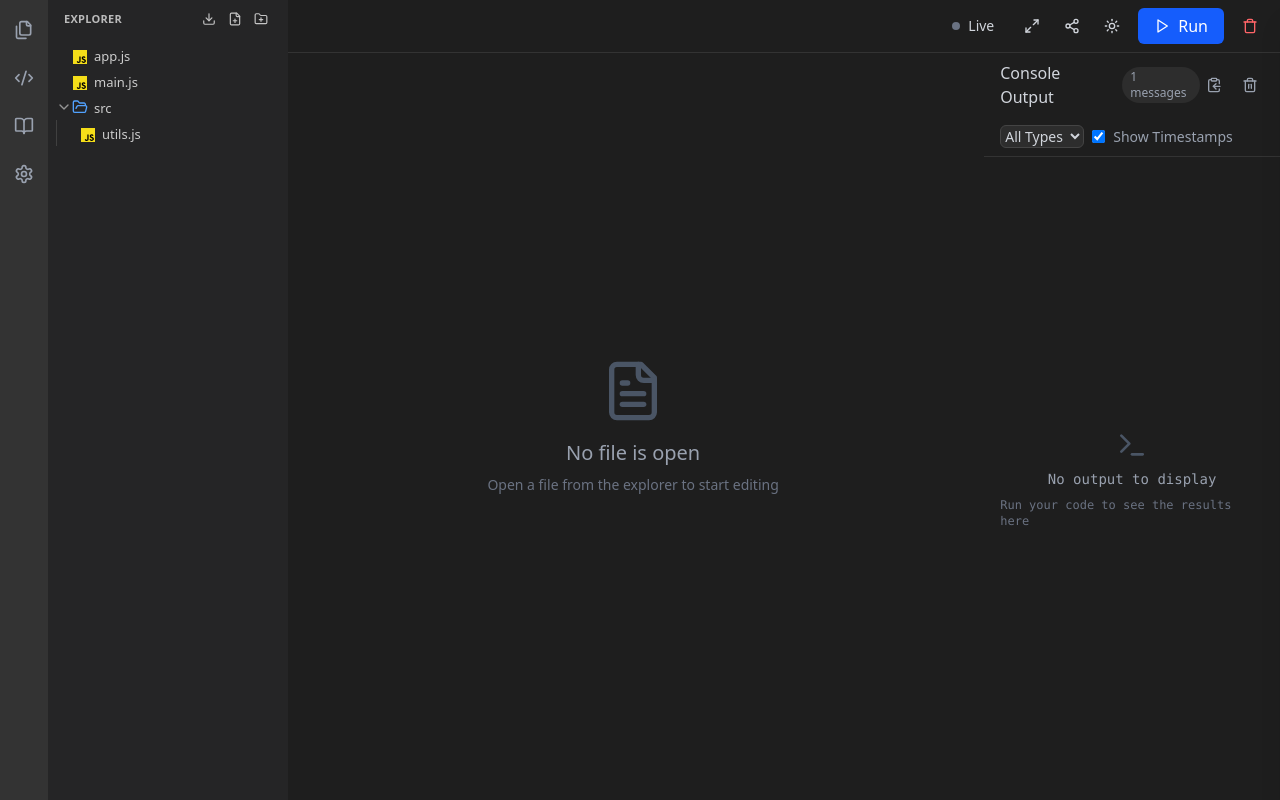
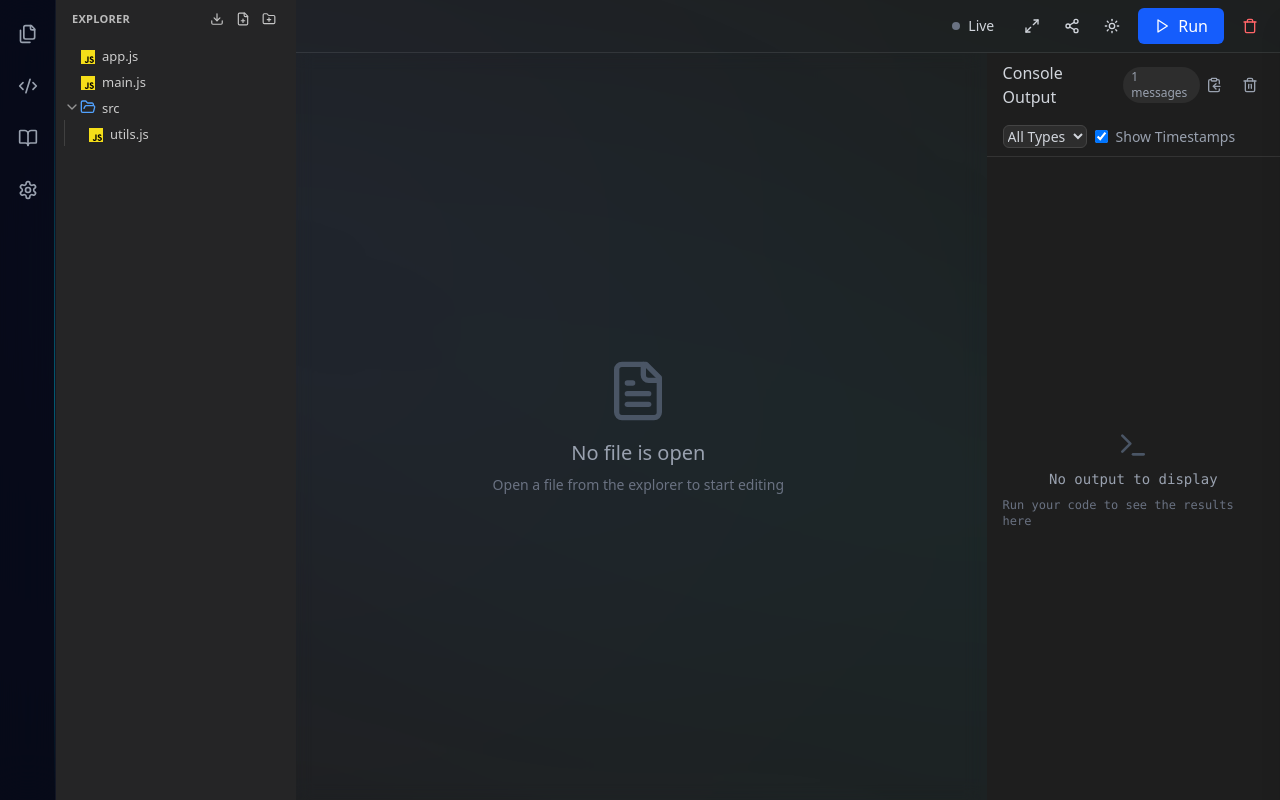
Before and after one commit to nikhilsundriya/WebCrafter, a React (Vite) app: page / in a window 1280 px wide. Built offline with nearby package versions, Linux system fonts and the light colour scheme.

Commit message:
UI: God-level UI/UX upgrade and HTML editor enhancements

```diff
--- a/src/App.css
+++ b/src/App.css
@@ -1,4 +1,57 @@
 @import "tailwindcss";
+
+/* ========================================
+   🔥 GOD MODE GLOBAL FOUNDATION
+======================================== */
+
+:root {
+  --neon-blue: #3b82f6;
+  --neon-cyan: #06b6d4;
+  --glass-bg: rgba(255, 255, 255, 0.04);
+  --glass-border: rgba(255, 255, 255, 0.08);
+}
+
+/* Smooth rendering */
+* {
+  box-sizing: border-box;
+}
+
+body {
+  min-height: 100vh;
+  background:
+    radial-gradient(circle at 15% 25%, rgba(59,130,246,0.15), transparent 40%),
+    radial-gradient(circle at 85% 75%, rgba(6,182,212,0.12), transparent 40%),
+    linear-gradient(135deg, #020617, #0f172a, #020617);
+  background-size: 200% 200%;
+  animation: godGradient 20s ease infinite;
+  -webkit-font-smoothing: antialiased;
+  -moz-osx-font-smoothing: grayscale;
+  overflow: hidden;
+}
+
+/* Animated depth background */
+@keyframes godGradient {
+  0% { background-position: 0% 50%; }
+  50% { background-position: 100% 50%; }
+  100% { background-position: 0% 50%; }
+}
+
+/* floating ambient glow */
+body::before {
+  content: "";
+  position: fixed;
+  inset: -20%;
+  background:
+    radial-gradient(circle at 30% 40%, rgba(59,130,246,0.08), transparent 50%),
+    radial-gradient(circle at 70% 60%, rgba(6,182,212,0.06), transparent 50%);
+  filter: blur(60px);
+  pointer-events: none;
+  z-index: 0;
+}
+
+/* ========================================
+   ✨ PANEL SYSTEM
+======================================== */
 
 [data-panel-group-direction="horizontal"] {
   display: flex;
@@ -15,67 +68,236 @@
 [data-panel] {
   display: flex;
   flex-direction: column;
+  backdrop-filter: blur(8px);
 }
 
+/* ========================================
+   🔥 RESIZE HANDLE — PREMIUM
+======================================== */
+
 [data-resize-handle] {
-  background-color: transparent;
-  transition: background-color 0.2s linear;
+  background: transparent;
+  position: relative;
+  transition: all 0.25s ease;
+}
+
+[data-resize-handle]::after {
+  content: "";
+  position: absolute;
+  inset: 0;
+  background: linear-gradient(
+    180deg,
+    transparent,
+    rgba(59,130,246,0.4),
+    transparent
+  );
+  opacity: 0;
+  transition: opacity 0.25s ease;
+}
+
+[data-resize-handle]:hover::after {
+  opacity: 1;
 }
 
 [data-resize-handle]:hover {
-  background-color: var(--color-border);
+  transform: scaleX(1.4);
 }
 
-[data-resize-handle][data-resize-handle-active] {
-  background-color: var(--accent-color);
-}
+/* ========================================
+   🧊 OUTPUT PANEL — GLASS
+======================================== */
 
 .output-panel {
   display: flex;
   flex-direction: column;
   height: 100%;
   overflow: hidden;
+  backdrop-filter: blur(12px);
+  background: rgba(15, 23, 42, 0.35);
+  border-left: 1px solid var(--glass-border);
 }
 
 .output-content {
   flex: 1;
   overflow-y: auto;
   padding: 1rem;
-  font-family: monospace;
+  font-family: "Fira Code", monospace;
   white-space: pre-wrap;
   word-break: break-word;
 }
 
-/* Styles for the tabs */
+/* ========================================
+   🚀 TAB SYSTEM — NEXT LEVEL
+======================================== */
+
 .tab {
   display: flex;
   align-items: center;
-  padding: 0.375rem 0.75rem;
-  border-right: 1px solid rgba(255, 255, 255, 0.1);
-  min-width: 100px;
-  max-width: 200px;
-  transition: background-color 0.2s;
+  padding: 0.45rem 0.9rem;
+  border-right: 1px solid rgba(255,255,255,0.06);
+  min-width: 110px;
+  max-width: 220px;
+  transition: all 0.25s cubic-bezier(.4,0,.2,1);
+  position: relative;
+  backdrop-filter: blur(6px);
 }
 
+/* tab hover lift */
+.tab:hover {
+  background: rgba(255,255,255,0.05);
+  transform: translateY(-2px);
+  box-shadow:
+    0 6px 18px rgba(0,0,0,0.25),
+    inset 0 0 0 1px rgba(255,255,255,0.05);
+}
+
+/* animated underline */
+.tab::after {
+  content: "";
+  position: absolute;
+  bottom: 0;
+  left: 15%;
+  width: 70%;
+  height: 2px;
+  background: linear-gradient(90deg, var(--neon-blue), var(--neon-cyan));
+  opacity: 0;
+  transform: scaleX(0.3);
+  transition: all 0.25s ease;
+}
+
+.tab:hover::after {
+  opacity: 1;
+  transform: scaleX(1);
+}
+
+/* close button reveal */
 .tab:hover .close-button {
   opacity: 1;
+  transform: scale(1);
 }
 
 .close-button {
   opacity: 0;
-  transition: opacity 0.2s;
+  transform: scale(0.8);
+  transition: all 0.18s ease;
 }
 
-/* Scrollbar styles for the tab bar */
-.tab-bar::-webkit-scrollbar {
-  height: 3px;
+/* ========================================
+   🎯 BUTTONS — PREMIUM MICRO UX
+======================================== */
+
+button {
+  transition: all 0.18s cubic-bezier(.4,0,.2,1);
+  position: relative;
 }
 
-.tab-bar::-webkit-scrollbar-track {
+/* hover lift */
+button:hover {
+  transform: translateY(-1px);
+}
+
+/* press feel */
+button:active {
+  transform: scale(0.94);
+}
+
+/* glow on primary hover */
+button:hover::after {
+  opacity: 1;
+}
+
+button::after {
+  content: "";
+  position: absolute;
+  inset: -2px;
+  border-radius: inherit;
+  background: linear-gradient(90deg, var(--neon-blue), var(--neon-cyan));
+  opacity: 0;
+  filter: blur(10px);
+  z-index: -1;
+  transition: opacity 0.25s ease;
+}
+
+/* ========================================
+   🧠 PREMIUM SCROLLBARS
+======================================== */
+
+*::-webkit-scrollbar {
+  width: 10px;
+  height: 10px;
+}
+
+*::-webkit-scrollbar-track {
   background: transparent;
 }
 
+*::-webkit-scrollbar-thumb {
+  background: linear-gradient(
+    180deg,
+    rgba(59,130,246,0.7),
+    rgba(6,182,212,0.7)
+  );
+  border-radius: 999px;
+  border: 2px solid transparent;
+  background-clip: padding-box;
+}
+
+*::-webkit-scrollbar-thumb:hover {
+  background: linear-gradient(
+    180deg,
+    rgba(59,130,246,1),
+    rgba(6,182,212,1)
+  );
+}
+
+/* tab bar scrollbar */
+.tab-bar::-webkit-scrollbar {
+  height: 4px;
+}
+
 .tab-bar::-webkit-scrollbar-thumb {
-  background-color: rgba(255, 255, 255, 0.1);
-  border-radius: 3px;
+  background: rgba(255,255,255,0.2);
+  border-radius: 999px;
 }
+
+/* ========================================
+   ✨ SMOOTH FADE UTILITIES
+======================================== */
+
+.fade-in {
+  animation: fadeIn 0.35s ease;
+}
+
+@keyframes fadeIn {
+  from {
+    opacity: 0;
+    transform: translateY(6px);
+  }
+  to {
+    opacity: 1;
+    transform: translateY(0);
+  }
+}
+@keyframes scaleIn {
+  from {
+    opacity: 0;
+    transform: scale(0.94) translateY(20px);
+  }
+  to {
+    opacity: 1;
+    transform: scale(1) translateY(0);
+  }
+}
+
+.animate-scaleIn {
+  animation: scaleIn 0.35s cubic-bezier(.4,0,.2,1);
+}
+
+@keyframes fadeIn {
+  from { opacity: 0; }
+  to { opacity: 1; }
+}
+
+.animate-fadeIn {
+  animation: fadeIn 0.25s ease;
+}
--- a/src/components/Sidebar.jsx
+++ b/src/components/Sidebar.jsx
@@ -34,12 +34,21 @@ export const SidebarNav = ({
 
   return (
     <div
-      className={`w-12 ${
-        isDarkMode ? "bg-[#333333]" : "bg-gray-100"
-      } flex flex-col items-center py-2`}
+      className={`w-14 relative flex flex-col items-center py-3
+      ${
+        isDarkMode
+          ? "bg-[#020617]/80 border-r border-white/5"
+          : "bg-white border-r border-gray-200"
+      }
+      backdrop-blur-xl`}
     >
+      {/* 🔥 left glow strip */}
+      <div className="absolute inset-y-0 right-0 w-px bg-gradient-to-b from-transparent via-cyan-400/40 to-transparent" />
+
       {tabs.map((tab) => {
         const Icon = tab.icon;
+        const isActive = activeTab === tab.id;
+
         return (
           <button
             key={tab.id}
@@ -50,18 +59,37 @@ export const SidebarNav = ({
                 setActiveTab(tab.id);
               }
             }}
-            className={`p-3 mb-1 relative group ${
-              activeTab === tab.id
-                ? isDarkMode
-                  ? "bg-[#252526] text-white border-l-2 border-blue-500"
-                  : "bg-white text-black border-l-2 border-blue-500"
-                : isDarkMode
-                ? "text-gray-400 hover:text-white"
-                : "text-gray-600 hover:text-black"
-            }`}
             title={tab.label}
+            className={`
+              relative p-3 mb-2 rounded-xl group
+              transition-all duration-200
+              hover:scale-105 active:scale-95
+              ${
+                isActive
+                  ? isDarkMode
+                    ? "text-white bg-white/10"
+                    : "text-black bg-gray-100"
+                  : isDarkMode
+                  ? "text-gray-400 hover:text-white"
+                  : "text-gray-600 hover:text-black"
+              }
+            `}
           >
-            <Icon className="w-5 h-5" />
+            {/* 🔥 active glow pill */}
+            {isActive && (
+              <span className="absolute left-0 top-1/2 -translate-y-1/2 w-1.5 h-6 rounded-r-full bg-gradient-to-b from-blue-500 to-cyan-400 shadow-[0_0_12px_rgba(59,130,246,0.8)]" />
+            )}
+
+            {/* icon */}
+            <Icon
+              className={`
+                w-5 h-5 transition-all duration-200
+                group-hover:scale-110
+              `}
+            />
+
+            {/* hover glow */}
+            <span className="pointer-events-none absolute inset-0 rounded-xl opacity-0 group-hover:opacity-100 transition-opacity duration-200 bg-gradient-to-r from-blue-500/0 via-blue-500/10 to-cyan-400/0 blur-xl" />
           </button>
         );
       })}
```
Also changed, not shown: src/components/HtmlEditor.jsx (+81 -20 lines), webcrafter-preview.png (deleted).
